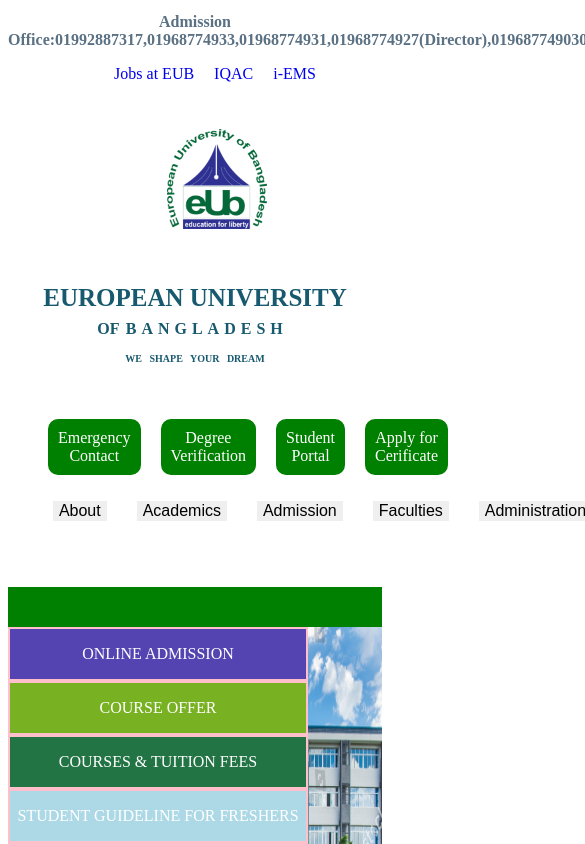
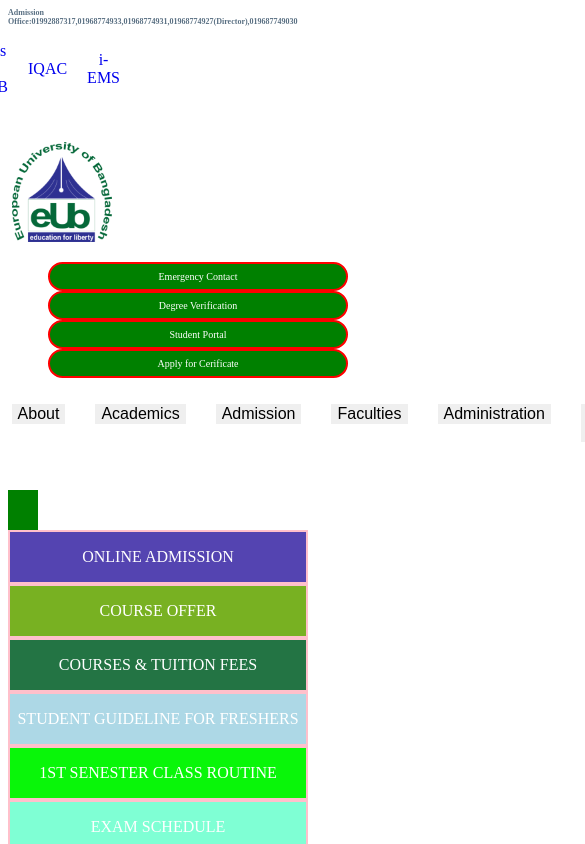
Before and after one commit to mdnlislam/html, a React (Vite) app: page / in a window 390 px wide. Shown: the top 844 px of the page, 585 px wide, since content can reach past the window. Built offline with nearby package versions, Linux system fonts and the light colour scheme.

Commit message:
modification

```diff
--- a/src/App.css
+++ b/src/App.css
@@ -150,6 +150,29 @@
 .navbar,AB{
   border: none;
 }
+
+ /* Responsive heading */
+
+
+  /* @media screen and (max-width:600px) {
+  .project h2{
+    font-size: 10px;
+  }
+
+
+  } */
+
+
+
+
+
+
+
+
+  /* Responsive heading */
+
+
+
 
 /* new building */
 .border{
@@ -607,3 +630,41 @@
         text-align: center;
       }
   }
+
+
+
+  @media screen and (max-width:600px) {
+    .responsive{
+      width: 30px;
+
+
+    }
+
+    .project h2{
+      font-size: 8px;
+
+    }
+
+    .Infrom_text {
+      display:block;
+
+
+
+    }
+    .Infrom_text a{
+      border: 2px solid red;
+      border-radius: 20px;
+      font-size:10px ;
+
+    }
+    .heading{
+      display: none;
+    }
+
+    .Infrom_text li{
+      width: 300px;
+    }
+
+
+
+    }
```
